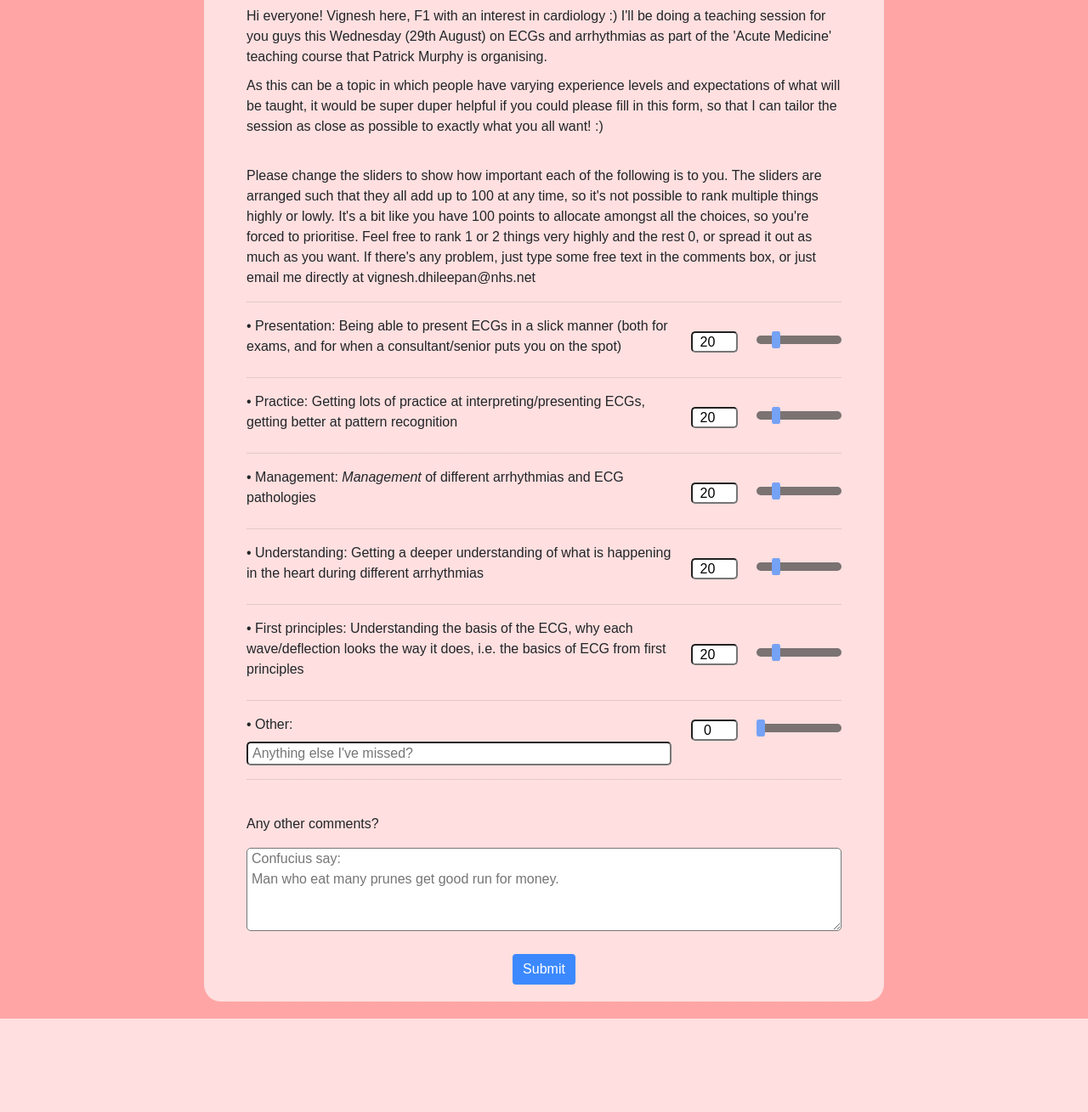
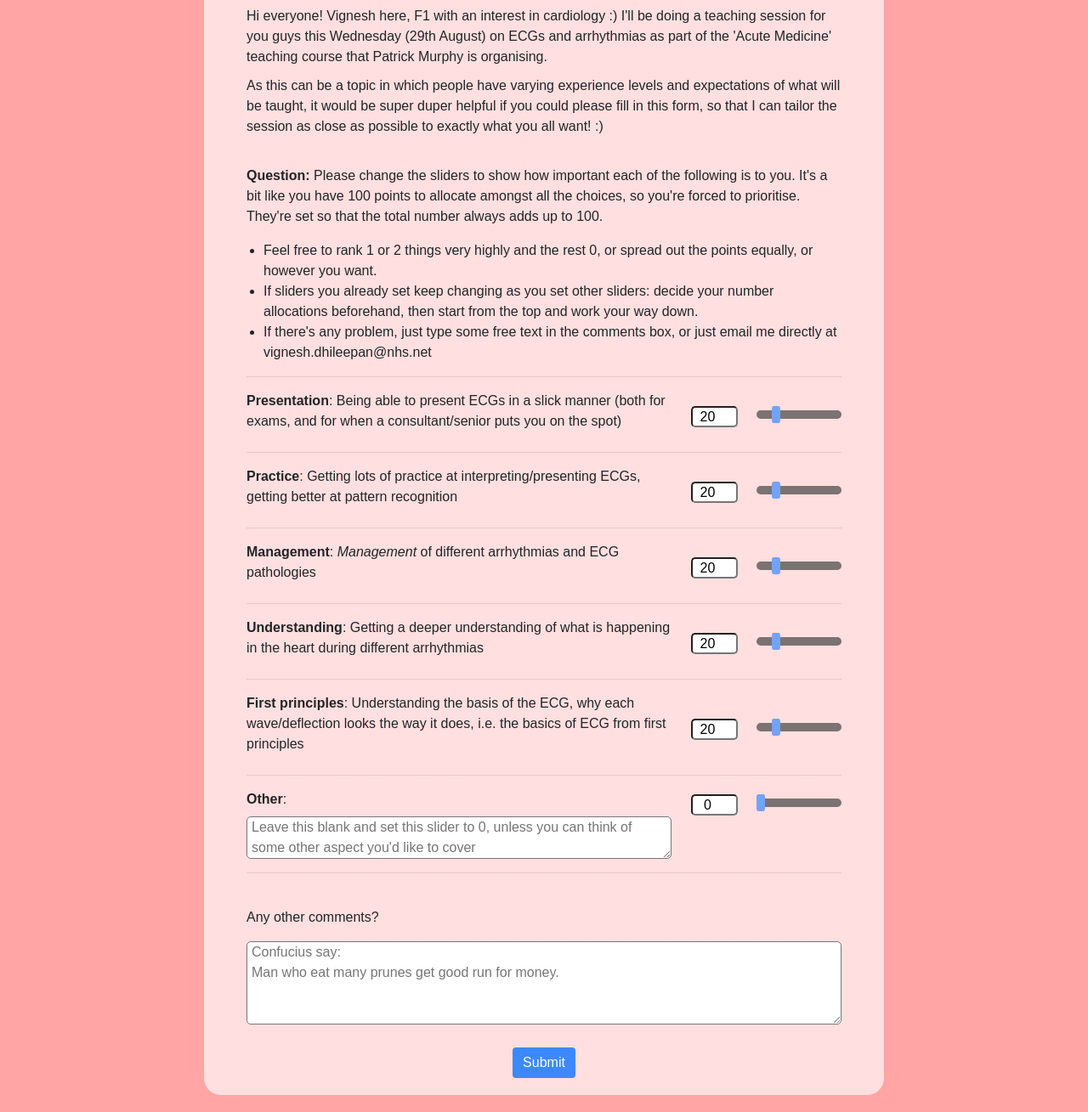
Before and after one commit to Vigoxin/ecg-teaching-questionnaire, a Flask app: page / in a window 1280 px wide. Shown: the part 149-1458 px from the top of the page at 85% size. Before the commit the page ends 1348 px from the top, so only its background shows below. Run offline with Flask 2, Linux system fonts and the light colour scheme; some libraries are stand-ins or nearby versions.

Commit message:
changed css, added text in question desc

```diff
--- a/export.csv
+++ b/export.csv
@@ -2,3 +2,4 @@ id,presentation,practice,management,understanding,first_principles,other,other_t
 1,20,20,20,20,20,0,Testing postgreSQL,""
 2,20,20,20,20,20,0,This is the 2nd postgresql test,This is the 2nd postgresql test
 3,20,20,20,20,20,0,"",3rd test
+4,20,20,20,20,20,0,"",4th test
--- a/static/main.css
+++ b/static/main.css
@@ -38,6 +38,10 @@ h1 {
 
 p {
     /*width: 500px;*/
+}
+
+.to-indent {
+    margin-left: 20px;
 }
 
 .number {
--- a/static/main.js
+++ b/static/main.js
@@ -1,9 +1,9 @@
 $('.range')[$('.range').length-1].value = 0
 $('.number')[$('.number').length-1].value = 0
 
-otherInput = document.createElement('input');
-otherInput.type = 'text';
-otherInput.placeholder = 'Anything else I\'ve missed?';
+otherInput = document.createElement('textarea');
+otherInput.placeholder = "Leave this blank and set this slider to 0, unless you can think of some other aspect you'd like to cover";
+otherInput.resize = 'both';
 otherInput.id = 'otherInput';
 otherInput.name = 'other_text';
 $('.section')[$('.section').length-1].append(otherInput);
--- a/templates/index.html
+++ b/templates/index.html
@@ -11,12 +11,18 @@
 
 			<form action='response'>
 
-				<p>Please change the sliders to show how important each of the following is to you. The sliders are arranged such that they all add up to 100 at any time, so it's not possible to rank multiple things highly or lowly. It's a bit like you have 100 points to allocate amongst all the choices, so you're forced to prioritise. Feel free to rank 1 or 2 things very highly and the rest 0, or spread it out as much as you want. If there's any problem, just type some free text in the comments box, or just email me directly at vignesh.dhileepan@nhs.net</p>
+				<p> <strong>Question:</strong> Please change the sliders to show how important each of the following is to you. It's a bit like you have 100 points to allocate amongst all the choices, so you're forced to prioritise. They're set so that the total number always adds up to 100.</p>
+
+				<ul>
+					<li class='to-indent'>Feel free to rank 1 or 2 things very highly and the rest 0, or spread out the points equally, or however you want.</li>
+					<li class='to-indent'>If sliders you already set keep changing as you set other sliders: decide your number allocations beforehand, then start from the top and work your way down. </li>
+					<li class='to-indent'>If there's any problem, just type some free text in the comments box, or just email me directly at vignesh.dhileepan@nhs.net</li>
+				</ul>
 
 				{%for i in range(1, lenq+1)%}
 					<hr>
 					<div class='section'>
-						<label for="{{i}}"> <span>&#8226;</span> {{questions[i-1]['subject']}}: {{questions[i-1]['description'] | safe}}</label>
+						<label for="{{i}}"> <strong>{{questions[i-1]['subject']}}</strong>: {{questions[i-1]['description'] | safe}}</label>
 						<input class='number' type="number" name="{{questions[i-1]['subject']}}" value="{{100//(lenq-1)}}">
 						<input class='range-{{i}} range' type="range" min="0" max="100" step="1" value="{{100//(lenq-1)}}" />
 					</div>
```
